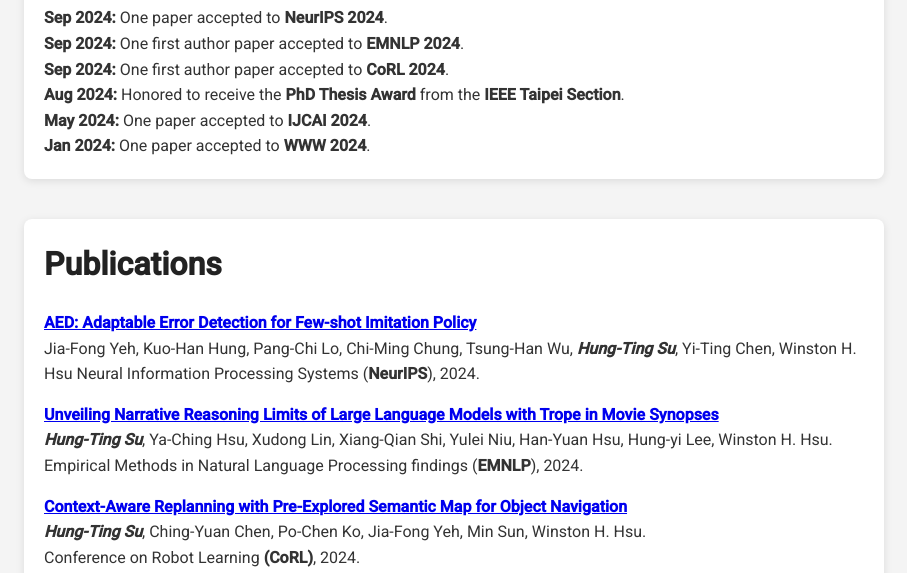
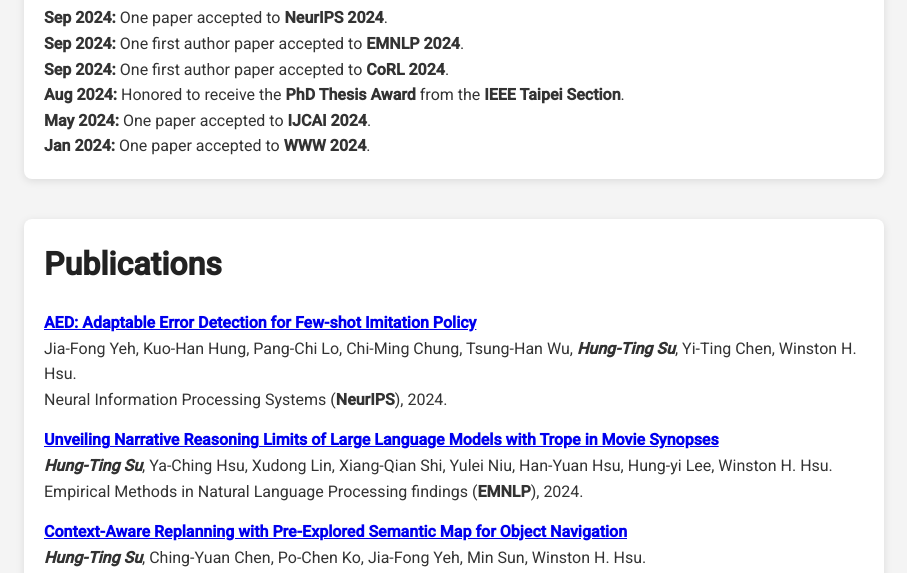
Before and after one commit to htsucml/htsucml.github.io, a plain HTML site: page index.html in a window 1280 px wide. Shown: the part 575-1148 px from the top of the page, without its empty margins (186-1093 px from the left). Drawn offline with Linux system fonts and the light colour scheme.

Commit message:
Update index.html

```diff
--- a/index.html
+++ b/index.html
@@ -102,7 +102,7 @@
     <ul>
         <li>
             <strong><a href="https://arxiv.org/abs/2409.14324">AED: Adaptable Error Detection for Few-shot Imitation Policy</a></strong><br>
-            Jia-Fong Yeh, Kuo-Han Hung, Pang-Chi Lo, Chi-Ming Chung, Tsung-Han Wu, <strong><em>Hung-Ting Su</em></strong>, Yi-Ting Chen, Winston H. Hsu
+            Jia-Fong Yeh, Kuo-Han Hung, Pang-Chi Lo, Chi-Ming Chung, Tsung-Han Wu, <strong><em>Hung-Ting Su</em></strong>, Yi-Ting Chen, Winston H. Hsu.<br>
             Neural Information Processing Systems (<strong>NeurIPS</strong>), 2024.
         </li>
         <li>
```
